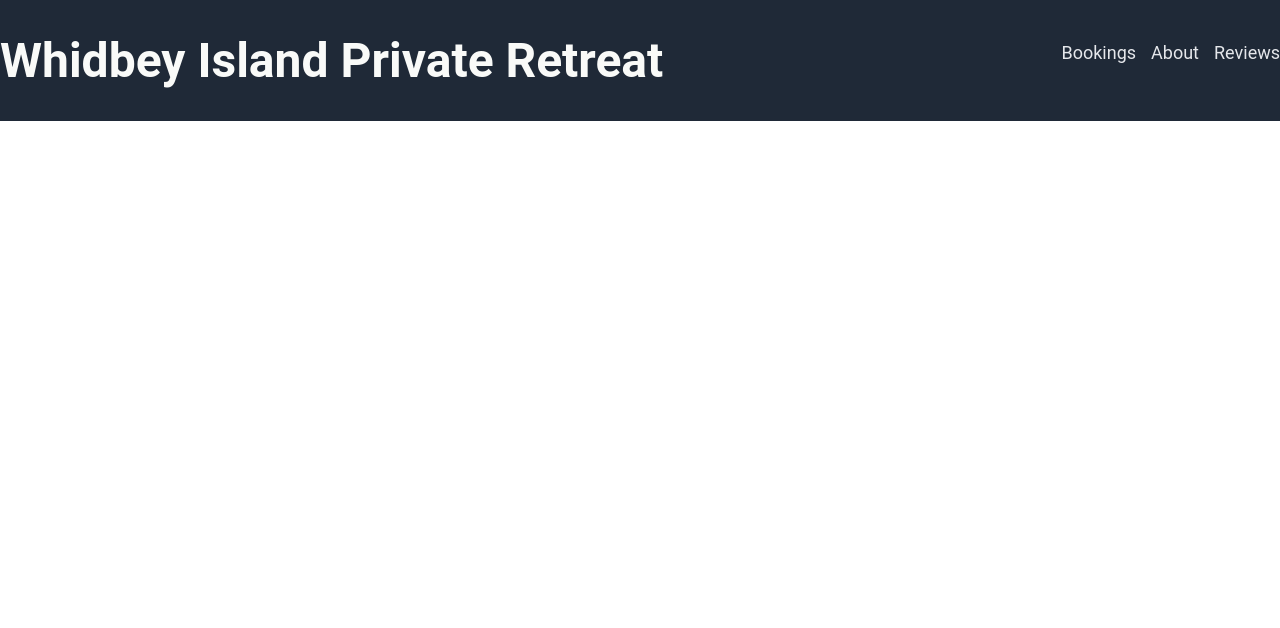
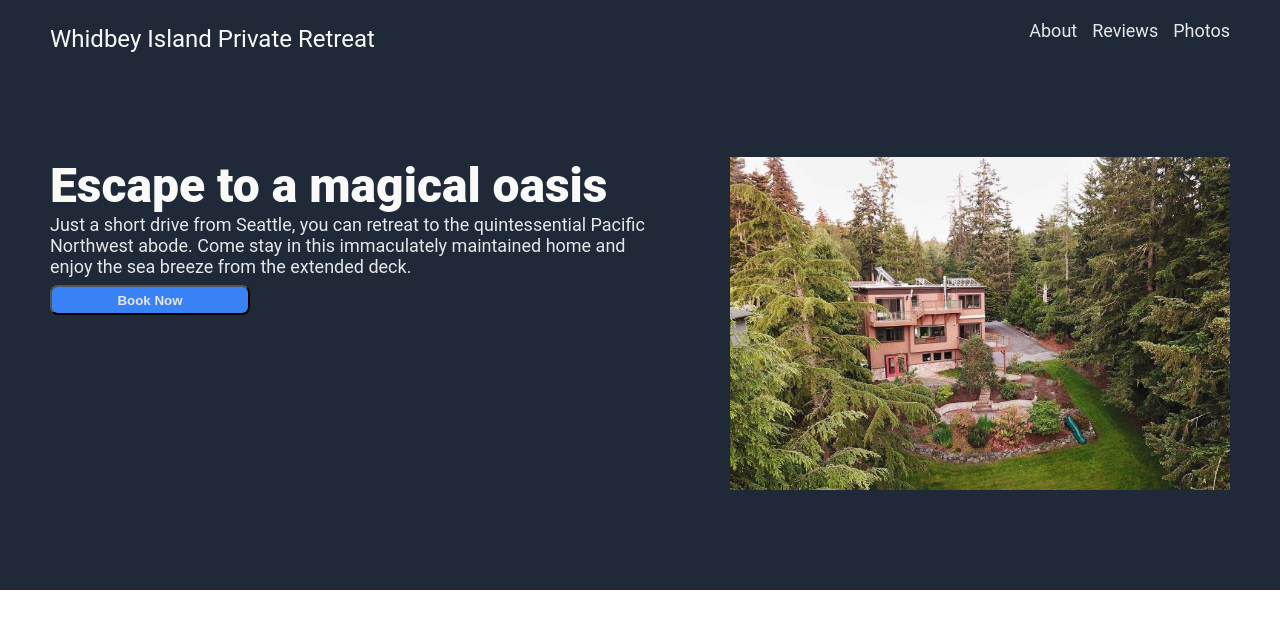
Before and after one commit to ECiarabellini/landing-page, a plain HTML site: page index.html in a window 1280 px wide. Drawn offline with Linux system fonts and the light colour scheme.

Commit message:
Add the styled header, hero section, and photo

```diff
--- a/index.html
+++ b/index.html
@@ -8,16 +8,25 @@
 </head>
 <body>
     <div class="header">
-        <div class="logo">
-            <h1>Whidbey Island Private Retreat</h1>
-        </div>
+        <div class="logo"> Whidbey Island Private Retreat</div>
         <div class="header-links">
             <ul>
-                <li><a href="#">Bookings</a></li>
                 <li><a href="#">About</a></li>
                 <li><a href="#">Reviews</a></li>
+                <li><a href="#">Photos</a></li>
             </ul>
         </div>
+    </div>
+    <div class="hero">
+        <div class="hero-left">
+            <div class="hero-text">Escape to a magical oasis</div>
+            <div class="hero-subtext">Just a short drive from Seattle, you can retreat to the quintessential Pacific Northwest abode.
+                Come stay in this immaculately maintained home and enjoy the sea breeze from the extended deck.
+            </div>
+            <button class="button">Book Now</button>
+        </div>
+        <img src="./home.jpg" alt="Whidbey forest home surrounded by tall trees and lush green grass.">
+
     </div>
 
 </body>
--- a/style.css
+++ b/style.css
@@ -22,8 +22,8 @@ ul {
 
 }
 
-a {
-    text-decoration: none;
+a,
+.hero-subtext{
     color: #e5e7eb;
     font-size: 18px;
 }
@@ -37,9 +37,49 @@ a:active { text-decoration: none; }
     display: flex;
     justify-content: space-between;
     align-items: center;
-
+    padding-left: 50px;
+    padding-right: 50px;
+    padding-top: 20px;
 }
 .logo{
     font-size: 24px;
     color: #f9faf8
 }
+
+.hero{
+    background: #1f2937;
+    display: flex;
+    justify-content: space-between;
+    padding-top: 100px;
+    padding-bottom: 100px;
+    padding-left: 50px;
+    padding-right: 50px;
+    gap: 60px;
+}
+
+img {
+    height:auto;
+    width: 500px;
+    display: flex
+}
+
+.hero-left{
+    display:flex;
+    flex-direction: column;
+}
+
+.hero-text{
+    font-size: 48px;
+    font-weight: 900;
+    color: #f9faf8;
+}
+
+button{
+    background-color: #3882f6;
+    color: #e5e7eb;
+    font-weight: 700;
+    width: 200px;
+    height: 30px;
+    margin-top: 8px;
+    border-radius: 8px;
+}
```
Also changed, not shown: home.jpg (added).
